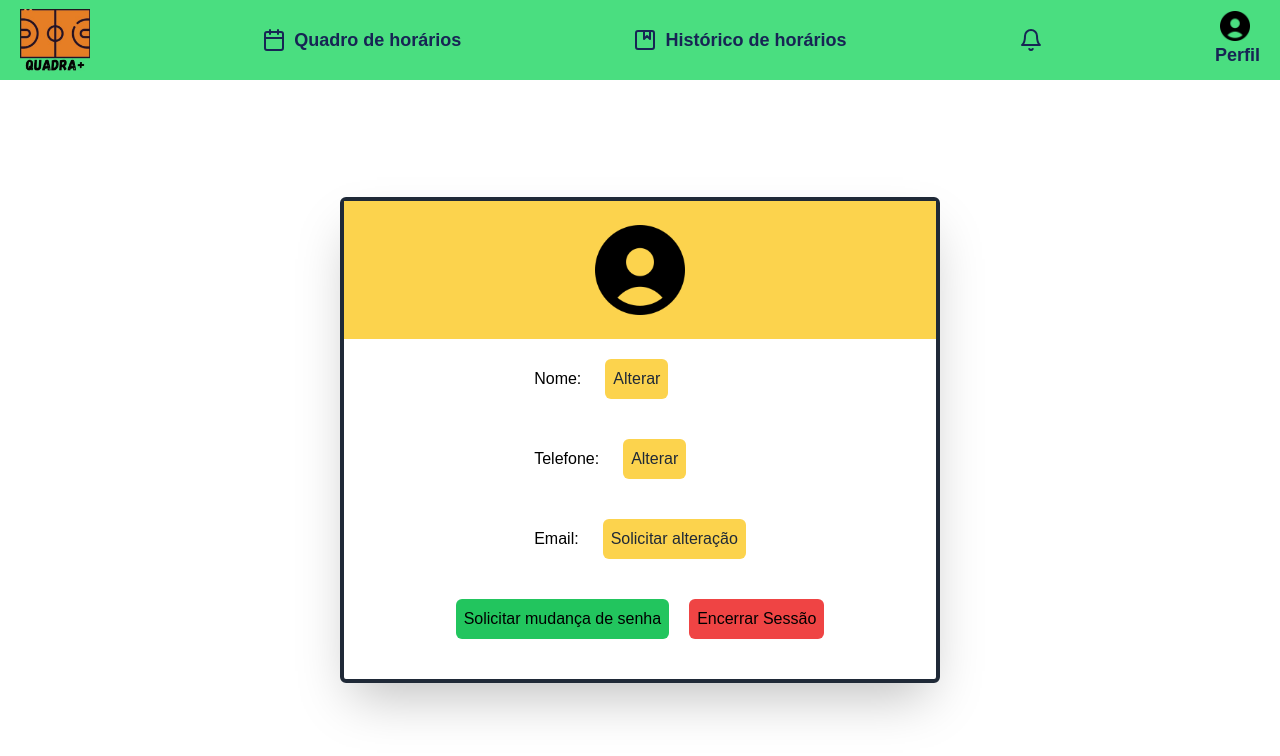
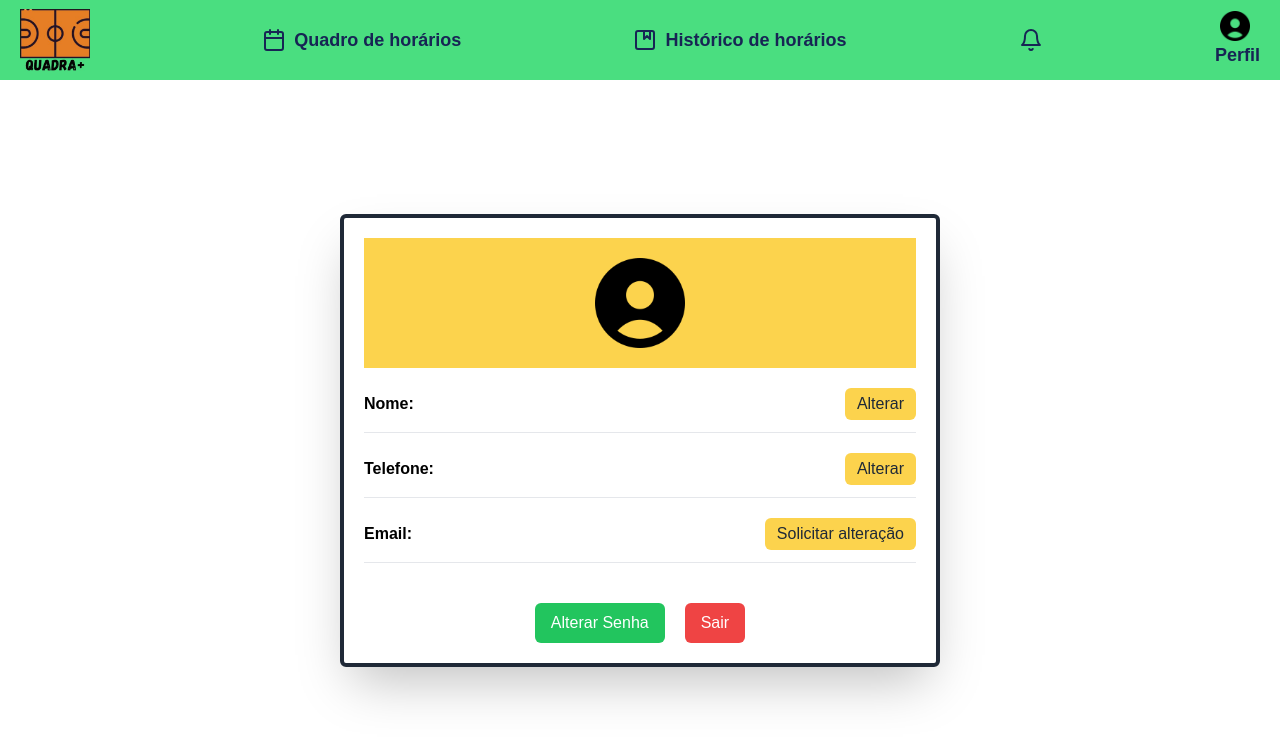
Before and after one commit to Italocr11/Projeto-Engenharia-de-Software-Front, a Next.js app in the folder frontproj/: page /perfil in a window 1280 px wide. Before the commit this address had no page. Shown: the top 756 px of the page. Built offline with nearby package versions, Linux system fonts and the light colour scheme.

Commit message:
alterações para execução da aplicação em perfil e pagamento

```diff
--- a/frontproj/src/app/login/page.jsx
+++ b/frontproj/src/app/login/page.jsx
@@ -76,17 +76,6 @@ function Login() {
           </div>
         </form>
         {msg && <div className="text-red-800 mb-5">{msg}</div>}
-        <div className="text-amber-800 flex items-center mb-10">
-          <ArrowRight />
-          <button
-            onClick={() => {
-              router.push("/recuperarsenha");
-            }}
-            className="m-1"
-          >
-            Recuperar senha
-          </button>
-        </div>
       </div>
     </FundoFormularios>
   );
--- a/frontproj/src/app/pagamento/page.jsx
+++ b/frontproj/src/app/pagamento/page.jsx
@@ -11,53 +11,52 @@ export default function Pagamento() {
   const [tipoPagamento, settipoPagamento] = useState("");
   const [msg, setMsg] = useState("");
 
-  const [nomeCartao, setnomeCartao] = useState("");
-  const [numeroCartao, setnumeroCartao] = useState("");
-  const [dataCartao, setdataCartao] = useState("");
-  const [codigoCartao, setcodigoCartao] = useState("");
+  const [nomeCartao, setNomeCartao] = useState("");
+  const [numeroCartao, setNumeroCartao] = useState("");
+  const [dataCartao, setDataCartao] = useState("");
+  const [codigoCartao, setCodigoCartao] = useState("");
 
-  const [chavePix, setchavePix] = useState("");
+  const [chavePix, setChavePix] = useState("");
   const [qrCode, setQrCode] = useState("");
 
   const router = useRouter();
 
   const [reservaInfo, setReservaInfo] = useState({
-    esporte: null,
-    valor: null,
-    horario: null,
-    data: null,
-    bola: null,
-    rede: null,
-    coletes: null,
+    userEmail: "",
+    esporte: "",
+    valor: "",
+    horario: "",
+    data: "",
+    bola: false,
+    rede: false,
+    coletes: false,
   });
 
   useEffect(() => {
     const urlParams = new URLSearchParams(window.location.search);
+
+    // Formata a data para DD-MM-YYYY
+    const dataISO = urlParams.get("data") || "";
+    const dataFormatada = dataISO ? dataISO.split("-").reverse().join("-") : "";
+
     setReservaInfo({
-      esporte: urlParams.get("esporte"),
-      valor: urlParams.get("valor"),
-      horario: urlParams.get("horario"),
-      data: urlParams.get("data"),
+      userEmail: localStorage.getItem("userEmail") || "",
+      esporte: urlParams.get("esporte") || "",
+      valor: urlParams.get("valor") || "",
+      horario: urlParams.get("horario") || "",
+      data: dataFormatada,
       bola: urlParams.get("bola") === "true",
       rede: urlParams.get("rede") === "true",
       coletes: urlParams.get("coletes") === "true",
     });
   }, []);
 
-  const confirmarpix = async (e) => {
+  const confirmarPagamentoPix = async (e) => {
     e.preventDefault();
 
-    if (!chavePix) {
-      setMsg("Informe uma chave pix!");
-      return;
-    }
+    try {
+      await axios.post("http://localhost:3000/reservas", { ...reservaInfo });
 
-    try {
-      const resultado = await axios.post("http://localhost:3000/pagamentopix", {
-        chavePix,
-      });
-      await axios.post("http://localhost:3000/reserva", { ...reservaInfo });
-      setQrCode(resultado.data.qrCode);
       setMsg("");
       router.push("/pagamento/realizado");
     } catch (error) {
@@ -68,7 +67,23 @@ export default function Pagamento() {
     }
   };
 
-  const confirmarcartao = async (e) => {
+  const confirmarPagamentoCartao = async (e) => {
+    e.preventDefault();
+
+    try {
+      await axios.post("http://localhost:3000/reservas", { ...reservaInfo });
+
+      setMsg("");
+      router.push("/pagamento/realizado");
+    } catch (error) {
+      setMsg(
+        error.response?.data?.message ||
+          "Erro ao realizar pagamento. Tente novamente."
+      );
+    }
+  };
+
+  /*const confirmarPagamentoCartao = async (e) => {
     e.preventDefault();
 
     if (!nomeCartao || !numeroCartao || !dataCartao || !codigoCartao) {
@@ -83,7 +98,9 @@ export default function Pagamento() {
         dataCartao,
         codigoCartao,
       });
-      await axios.post("http://localhost:3000/reserva", { ...reservaInfo });
+
+      await axios.post("http://localhost:3000/reservas", { ...reservaInfo });
+
       setMsg("");
       router.push("/pagamento/realizado");
     } catch (erro) {
@@ -92,7 +109,7 @@ export default function Pagamento() {
           "Erro ao realizar pagamento. Tente novamente."
       );
     }
-  };
+  };*/
 
   return (
     <Interface>
@@ -118,13 +135,13 @@ export default function Pagamento() {
 
         {tipoPagamento === "pix" && (
           <form
-            onSubmit={confirmarpix}
+            onSubmit={confirmarPagamentoPix}
             className="space-y-5 flex flex-col items-center justify-center my-5"
           >
             <Titulo>Pagamento por Pix</Titulo>
             <input
               value={chavePix}
-              onChange={(e) => setchavePix(e.target.value)}
+              onChange={(e) => setChavePix(e.target.value)}
               maxLength={30}
               placeholder="Chave Pix"
               className="border rounded px-3 py-2"
@@ -138,33 +155,33 @@ export default function Pagamento() {
 
         {tipoPagamento === "cartão" && (
           <form
-            onSubmit={confirmarcartao}
+            onSubmit={confirmarPagamentoCartao}
             className="space-y-5 flex flex-col items-center justify-center my-5"
           >
             <Titulo>Pagamento por Cartão</Titulo>
             <input
               value={nomeCartao}
-              onChange={(e) => setnomeCartao(e.target.value)}
+              onChange={(e) => setNomeCartao(e.target.value)}
               maxLength={30}
               placeholder="Nome do Titular"
               className="border rounded px-3 py-2"
             />
             <input
               value={numeroCartao}
-              onChange={(e) => setnumeroCartao(e.target.value)}
+              onChange={(e) => setNumeroCartao(e.target.value)}
               maxLength={16}
               placeholder="Número do Cartão"
               className="border rounded px-3 py-2"
             />
             <input
               value={dataCartao}
-              onChange={(e) => setdataCartao(e.target.value)}
+              onChange={(e) => setDataCartao(e.target.value)}
               type="date"
               className="border rounded px-3 py-2"
             />
             <input
               value={codigoCartao}
-              onChange={(e) => setcodigoCartao(e.target.value)}
+              onChange={(e) => setCodigoCartao(e.target.value)}
               maxLength={3}
               placeholder="Código de Segurança"
               className="border rounded px-3 py-2"
--- a/frontproj/src/app/perfil/page.jsx
+++ b/frontproj/src/app/perfil/page.jsx
@@ -4,92 +4,80 @@ import Interface from "@/components/Interface";
 import { useRouter } from "next/navigation";
 import { useEffect, useState } from "react";
 
-function Perfil() {
+export default function Perfil() {
   const router = useRouter();
-  const [userData, setUserData] = useState({
-    nome: "",
-    tel: "",
-    email: "",
-  });
+  const [userData, setUserData] = useState({ nome: "", tel: "", email: "" });
+  const [isLoading, setIsLoading] = useState(true); // Para garantir atualização
 
   useEffect(() => {
     if (typeof window !== "undefined") {
-      const email = localStorage.getItem("userEmail");
-      if (!email) {
-        router.replace("/login"); // Redireciona se o usuário não estiver logado
-      } else {
-        setUserData({
-          nome: localStorage.getItem("userNome") || "",
-          tel: localStorage.getItem("userTel") || "",
-          email,
-        });
-      }
+      const nome = localStorage.getItem("userNome") || "";
+      const tel = localStorage.getItem("userTel") || "";
+      const email = localStorage.getItem("userEmail") || "";
+
+      setUserData({ nome, tel, email });
+      setIsLoading(false); // Finaliza carregamento
     }
   }, []);
+
+  const handleLogout = () => {
+    localStorage.removeItem("userEmail");
+    localStorage.removeItem("userNome");
+    localStorage.removeItem("userTel");
+    router.replace("/login");
+  };
+
+  if (isLoading) {
+    return <div className="text-center mt-10">Carregando...</div>;
+  }
 
   return (
     <Interface>
       <div className="flex flex-col items-center justify-center h-full">
-        <div className="flex flex-col items-center justify-center border-4 border-gray-800 w-1/2 rounded-md shadow-2xl">
-          <div className="flex flex-col items-center w-full bg-amber-300">
+        <div className="flex flex-col items-center border-4 border-gray-800 w-1/2 rounded-md shadow-2xl p-5">
+          <div className="w-full flex flex-col items-center bg-amber-300 py-5">
             <img
-              className="my-6"
               src="/img/fotoperfil.png"
-              alt="perfil"
+              alt="Perfil"
               width={90}
               height={50}
             />
           </div>
-          <div className="flex flex-col items-start">
-            <div className="flex flex-row space-x-3 mt-5 mb-10 justify-center items-center">
-              <p>Nome:</p>
-              <p className="text-purple-900">{userData.nome}</p>
-              <button
-                className="bg-amber-300 py-2 px-2 rounded-md text-gray-800 hover:text-white"
-                onClick={() => router.push("/alterarNome")}
+
+          <div className="w-full mt-5 space-y-5">
+            {[
+              { label: "Nome", key: "nome" },
+              { label: "Telefone", key: "tel" },
+              { label: "Email", key: "email" },
+            ].map(({ label, key }) => (
+              <div
+                key={key}
+                className="flex items-center justify-between border-b pb-3"
               >
-                Alterar
-              </button>
-            </div>
-            <div className="flex flex-row space-x-3 mb-10 items-center justify-center">
-              <p>Telefone:</p>
-              <p className="text-purple-900">{userData.tel}</p>
-              <button
-                className="bg-amber-300 py-2 px-2 rounded-md text-gray-800 hover:text-white"
-                onClick={() => router.push("/alterarTelefone")}
-              >
-                Alterar
-              </button>
-            </div>
-            <div className="flex flex-row space-x-3 items-center justify-center">
-              <p>Email:</p>
-              <p className="text-purple-900">{userData.email}</p>
-              <button
-                onClick={() => router.push("/alterarEmail")}
-                className="bg-amber-300 py-2 px-2 rounded-md text-gray-800 hover:text-white"
-              >
-                Solicitar alteração
-              </button>
-            </div>
+                <p className="font-semibold">{label}:</p>
+                <p className="text-purple-900">{userData[key]}</p>
+                <button
+                  className="bg-amber-300 py-1 px-3 rounded-md text-gray-800 hover:text-white"
+                  onClick={() => router.push(`/alterar${label}`)}
+                >
+                  {label === "Email" ? "Solicitar alteração" : "Alterar"}
+                </button>
+              </div>
+            ))}
           </div>
-          <div className="flex flex-row my-10 space-x-5">
+
+          <div className="flex flex-row mt-10 space-x-5">
             <button
-              className="bg-green-500 py-2 px-2 rounded-md hover:text-white"
+              className="bg-green-500 py-2 px-4 rounded-md text-white hover:bg-green-600"
               onClick={() => router.push("/alterarSenha")}
             >
-              Solicitar mudança de senha
+              Alterar Senha
             </button>
             <button
-              className="bg-red-500 py-2 px-2 rounded-md hover:text-white"
-              onClick={() => {
-                localStorage.removeItem("userEmail");
-                localStorage.removeItem("userNome");
-                localStorage.removeItem("userTel");
-
-                router.replace("/login");
-              }}
+              className="bg-red-500 py-2 px-4 rounded-md text-white hover:bg-red-600"
+              onClick={handleLogout}
             >
-              Encerrar Sessão
+              Sair
             </button>
           </div>
         </div>
@@ -97,5 +85,3 @@ function Perfil() {
     </Interface>
   );
 }
-
-export default Perfil;
```
